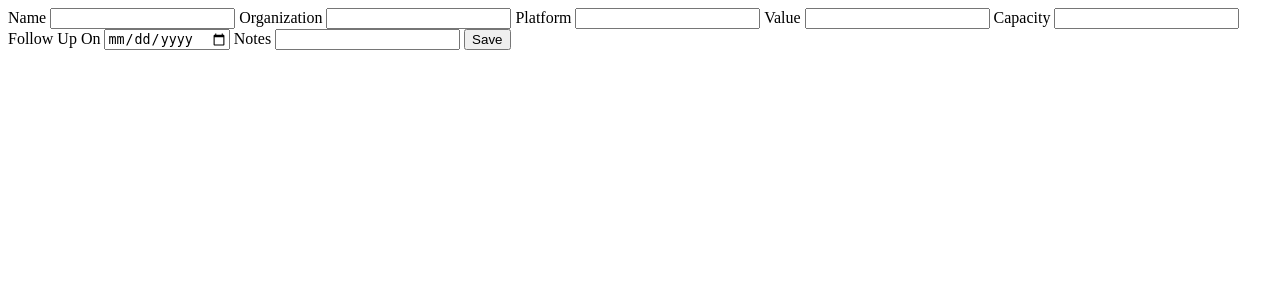
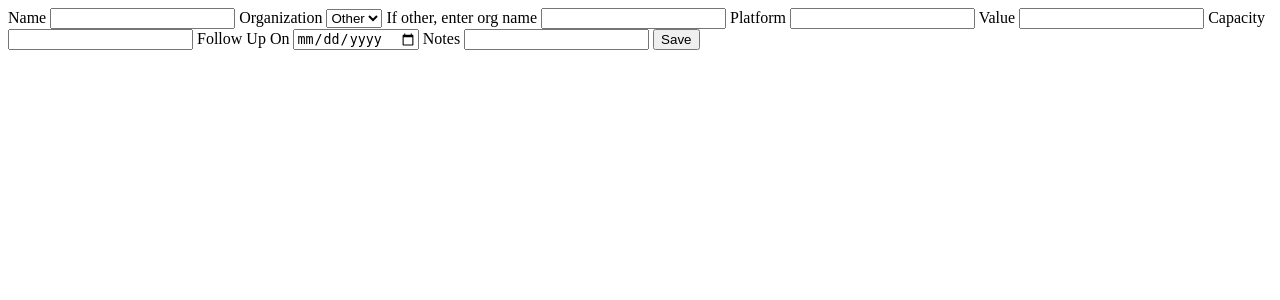
Before and after one commit to dmehta94/job-campaign-tracker, a Flask app: page /contacts/add in a window 1280 px wide. Shown: the top 300 px of the page. Run offline with Flask 3, Linux system fonts and the light colour scheme; data that the repository does not hold is empty.

Commit message:
feat(contacts) update add_contact with dropdown for org_name

```diff
--- a/app/contacts/routes.py
+++ b/app/contacts/routes.py
@@ -22,6 +22,7 @@ def list_contacts():
 
 @contacts_bp.route('/contacts/add', methods=['GET', 'POST'])
 def add_contact():
+    db = get_db()
     if request.method == 'POST':
         name = request.form['name']
         org_name = request.form['org_name']
@@ -31,7 +32,8 @@ def add_contact():
         next_follow_up_date = request.form['next_follow_up_date']
         notes = request.form['notes']
 
-        db = get_db()
+        if org_name == "other":
+            org_name = request.form['other_org_name']
 
         org = db.execute(
             "SELECT id FROM orgs WHERE name = ?", (org_name,)
@@ -53,7 +55,8 @@ def add_contact():
         db.commit()
         return redirect(url_for('contacts.list_contacts'))
     else:
-        return render_template('contacts/add.html')
+        org_info = db.execute('SELECT id, name FROM orgs').fetchall()
+        return render_template('contacts/add.html', org_info = org_info)
 
 @contacts_bp.route('/contacts/<int:id>')
 def contact_detail(id):
--- a/app/templates/contacts/add.html
+++ b/app/templates/contacts/add.html
@@ -7,7 +7,14 @@
     <label>Name</label>
     <input type="text" name="name">
     <label>Organization</label>
-    <input type="text" name="org_name">
+    <select name="org_name">
+        {% for org in org_info %}
+        <option value="{{ org['name'] }}">{{ org['name'] }}</option>
+        {% endfor %}
+        <option value="other">Other</option>
+    </select>
+    <label>If other, enter org name</label>
+    <input type="text" name="other_org_name" id="other_org_name">
     <label>Platform</label>
     <input type="text" name="platform">
     <label>Value</label>
```
